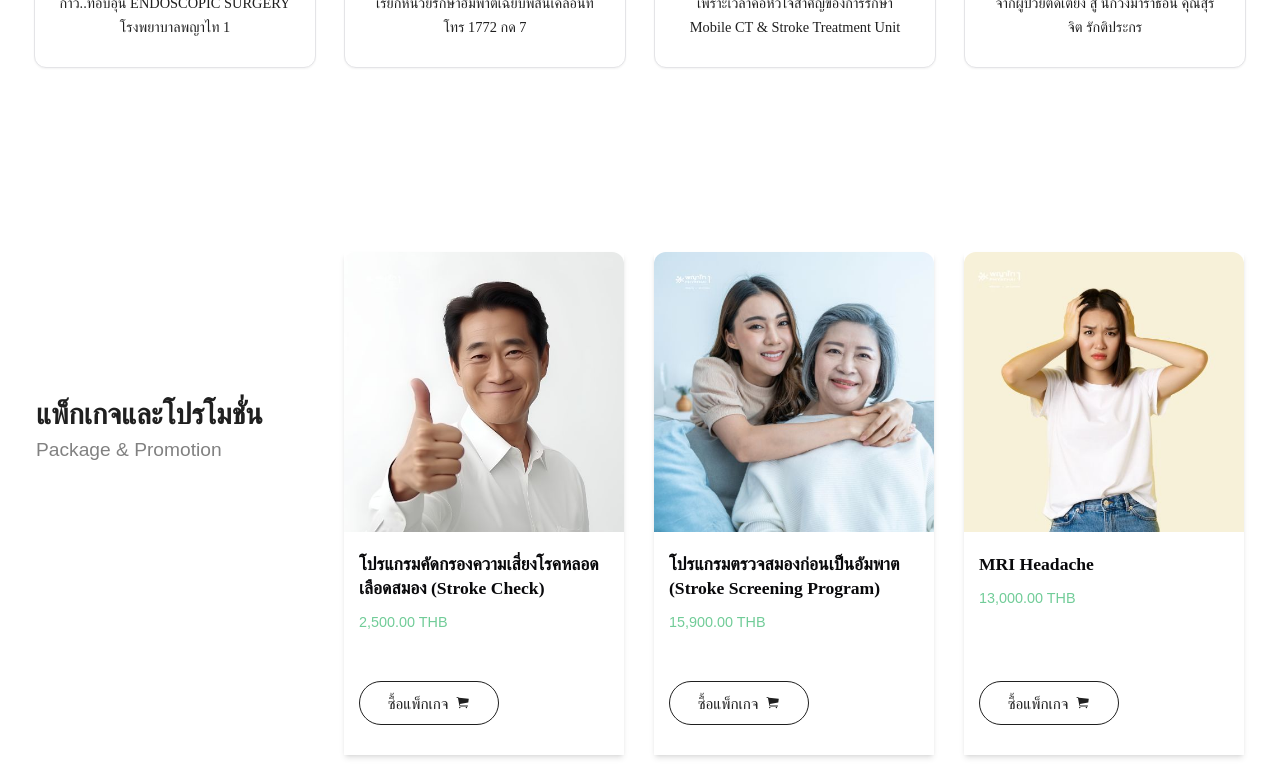
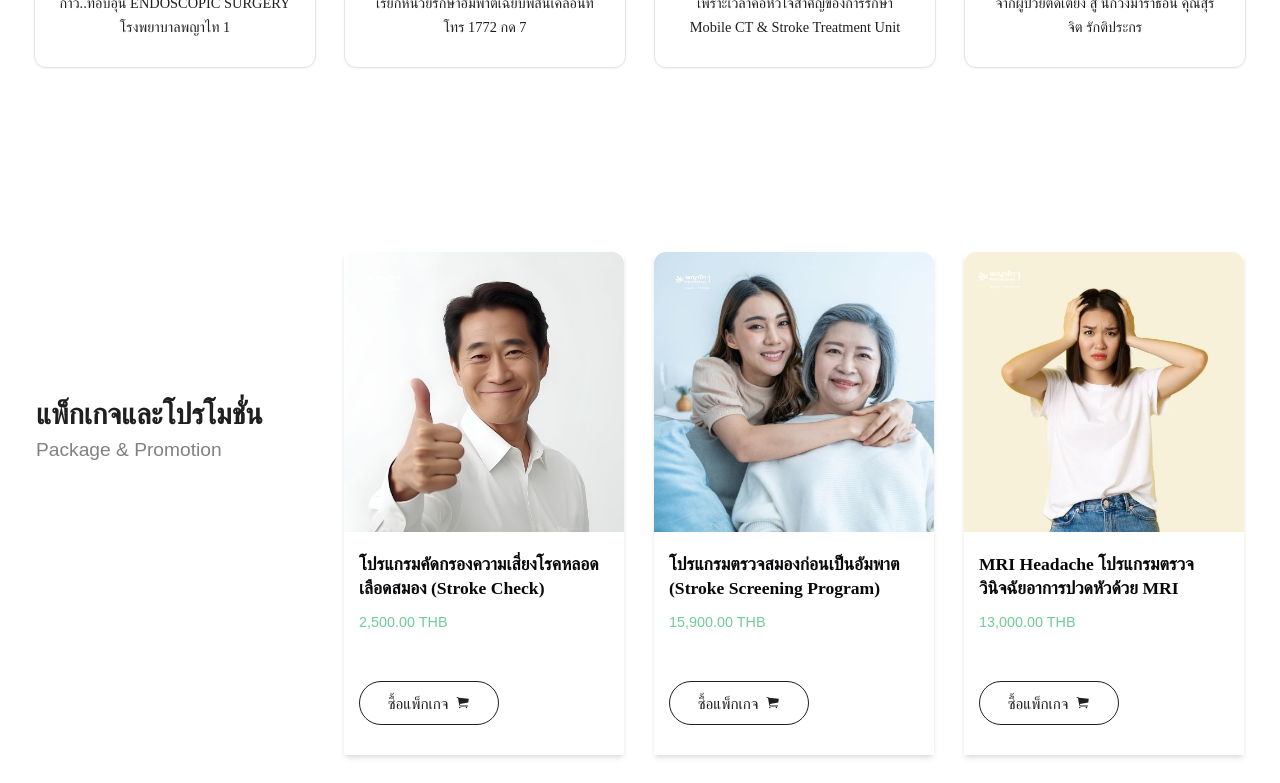
Before and after one commit to Pakwalan2922/NeurologyCenterPYT1, a Next.js app: page / in a window 1280 px wide. Shown: the part 2456-3239 px from the top of the page. Built offline with nearby package versions, Linux system fonts and the light colour scheme; a web font is replaced by a local one.

Commit message:
Update Product.jsx

```diff
--- a/components/Product.jsx
+++ b/components/Product.jsx
@@ -19,7 +19,7 @@ const product = [
   },
   {
     image: '/package/Package-Neurology-Center-03.jpg',
-    title: 'MRI Headache',
+    title: 'MRI Headache โปรแกรมตรวจวินิจฉัยอาการปวดหัวด้วย MRI',
     price: '13,000.00 THB',
     link: 'https://www.phyathai.com/th/package/mri-headache-pyt1?utm_source=LP&utm_medium=NeurologyCenterPYT1'
   },
```
